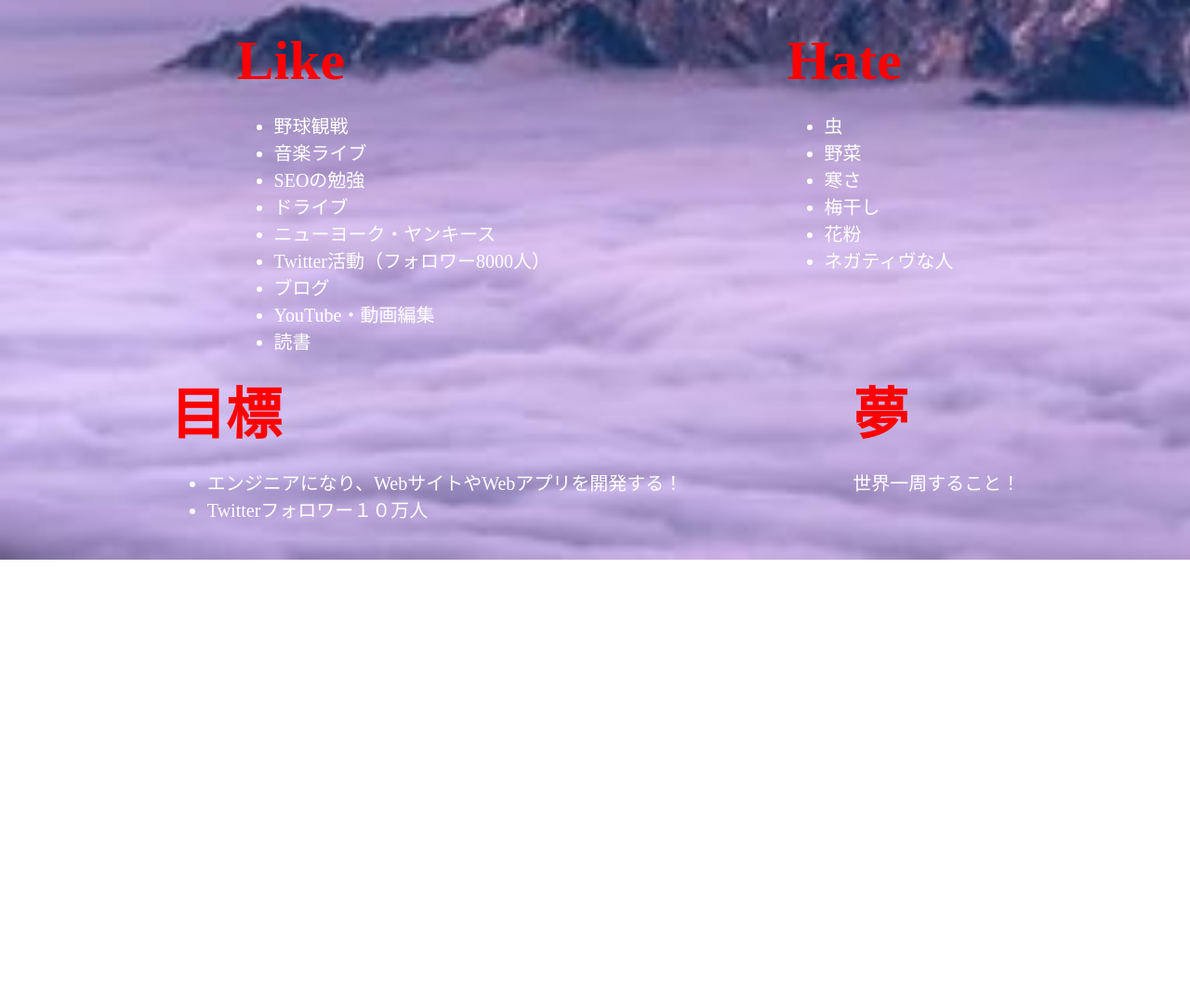
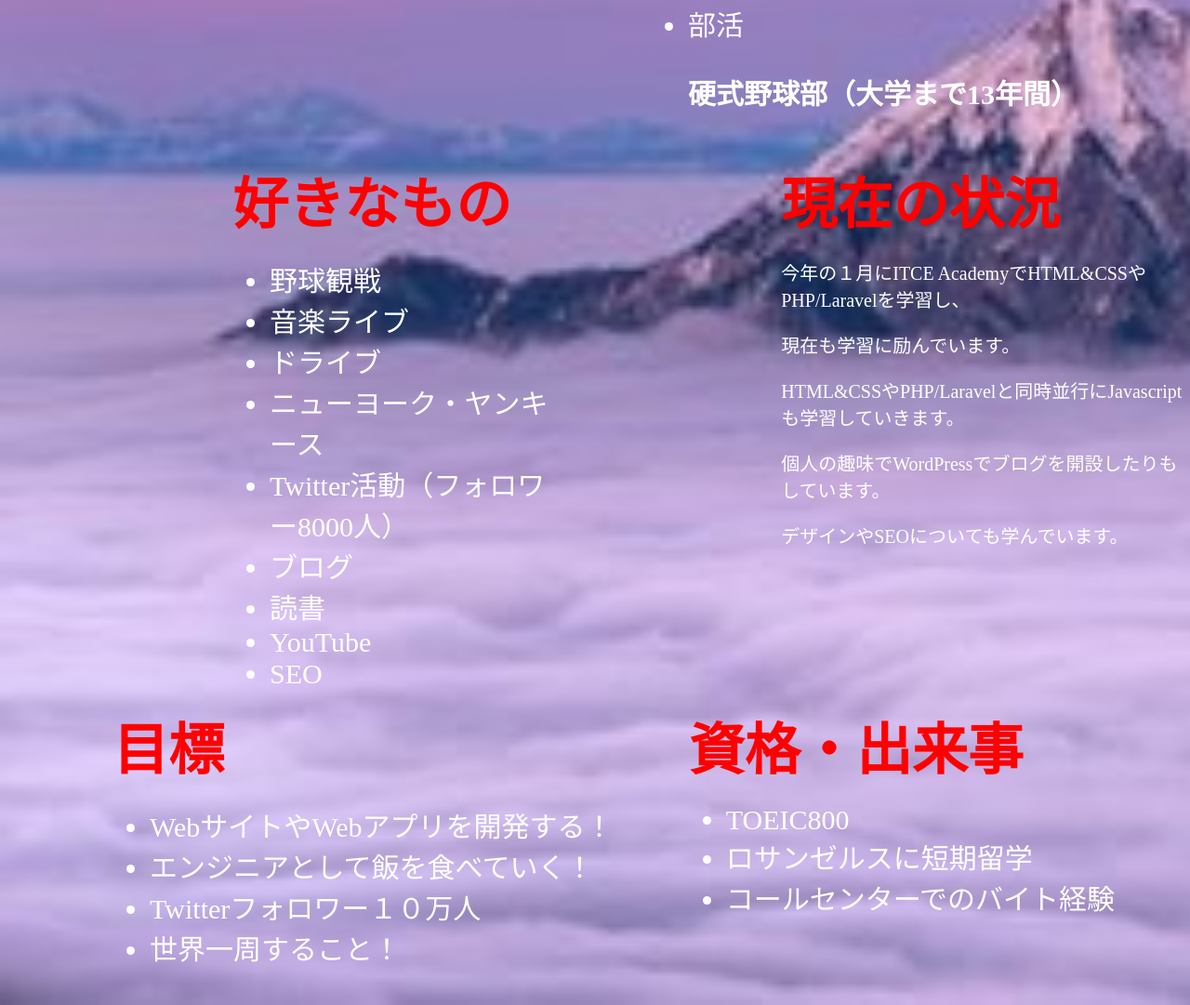
Before and after one commit to yuuki0129/my_profile, a plain HTML site: page index.html in a window 1280 px wide. Shown: the part 747-1828 px from the top of the page at 93% size. Before the commit the page ends 1349 px from the top, so only its background shows below. Drawn offline with Linux system fonts and the light colour scheme.

Commit message:
プロフィール体裁修正

```diff
--- a/css/styles.css
+++ b/css/styles.css
@@ -22,43 +22,59 @@ h3 {
   justify-content: space-evenly;
 }
 
+.container li {
+  font-size: 30px;
+  color: white;
+}
+
+
+.myself {
+  padding-left: 200px;
+}
+
 .profile {
   padding-left: 0;
   margin: 0 0 20px 0;
   color: white;
+
 }
-
 
 .profile li {
   font-size: 30px;
 }
 
 .profile p {
+  font-size: 30px;
+}
+
+.like {
+  margin-right:  250px;
+  margin-left: 50px;
+}
+
+.situation {
+  color: white;
   font-size: 20px;
 }
 
-
-
-.details {
-  display: flex;
-  justify-content: space-evenly;
-  color: white;
+.target {
+  margin-left: 40px;
 }
 
-.details li {
-  font-size: 20px;
+/* アニメーション */
+p, li, h1, h3 {
+  animation-duration: 3s;
+  animation-name: slidein;
 }
 
-.future {
-  display: flex;
-  justify-content: space-evenly;
-  color: white;
+@keyframes slidein {
+  from {
+    margin-left: 500%;
+    width: 100%;
+  }
+
+  to {
+    margin-left: 0%;
+    width: 100%;
+  }
 }
-
-.future li {
-  font-size: 20px;
-}
-
-.future p {
-  font-size: 20px;
-}
--- a/index.html
+++ b/index.html
@@ -19,63 +19,65 @@
         <div class="all">
 
             <div class="container">
-                <img src="img/myface.jpeg" alt="自画" width="450px" height="420px">
+                <img src="img/myface.jpeg" alt="自画" width="500px" height="500px">
                 <ul class="profile">
                     <h3>プロフィール</h3>
                     <li>名前</li>
                     <p><strong>大友　悠生</strong></p>
                     <li>生年月日</li>
                     <p><strong>1997年1月29日（23歳）</strong></p>
-                    <li>好きな言葉</li>
-                    <p><strong>人事を尽くして天命を待つ</strong></p>
                     <li>経歴</li>
                     <p><strong>大卒</strong></p>
+                    <li>部活</li>
+                    <p><strong>硬式野球部（大学まで13年間）</strong></p>
                 </ul>
             </div>
 
-            <div class="details">
+            <div class="container myself">
                 <div class="like">
-                    <h3>Like</h3>
+                    <h3>好きなもの</h3>
                     <ul>
                         <li>野球観戦</li>
                         <li>音楽ライブ</li>
-                        <li>SEOの勉強</li>
                         <li>ドライブ</li>
                         <li>ニューヨーク・ヤンキース</li>
                         <li>Twitter活動（フォロワー8000人）</li>
                         <li>ブログ</li>
-                        <li>YouTube・動画編集</li>
                         <li>読書</li>
+                        <li>YouTube</li>
+                        <li>SEO</li>
                     </ul>
                 </div>
-                <div class="hate">
-                    <h3>Hate</h3>
-                    <ul>
-                        <li>虫</li>
-                        <li>野菜</li>
-                        <li>寒さ</li>
-                        <li>梅干し</li>
-                        <li>花粉</li>
-                        <li>ネガティヴな人</li>
-                    </ul>
+                <div class="situation">
+                    <h3>現在の状況</h3>
+                    <p>今年の１月にITCE AcademyでHTML&CSSやPHP/Laravelを学習し、</p>
+                    <p>現在も学習に励んでいます。</p>
+                    <p>HTML&CSSやPHP/Laravelと同時並行にJavascriptも学習していきます。</p>
+                    <p>個人の趣味でWordPressでブログを開設したりもしています。</p>
+                    <p>デザインやSEOについても学んでいます。</p>
                 </div>
             </div>
 
-            <div class="future">
+            <div class="container">
                 <div class="target">
                     <h3>目標</h3>
                     <ul>
-                        <li>エンジニアになり、WebサイトやWebアプリを開発する！</li>
+                        <li>WebサイトやWebアプリを開発する！</li>
+                        <li>エンジニアとして飯を食べていく！</li>
                         <li>Twitterフォロワー１０万人</li>
+                        <li>世界一周すること！</li>
                     </ul>
                 </div>
 
                 <div class="dream">
-                    <h3>夢</h3>
-                    <p>世界一周すること！</p>
+                    <h3>資格・出来事</h3>
+                    <ul>
+                        <li>TOEIC800</li>
+                        <li>ロサンゼルスに短期留学</li>
+                        <li>コールセンターでのバイト経験</li>
+                    </ul>
                 </div>
             </div>
-
         </div>
 
 </body>
```
